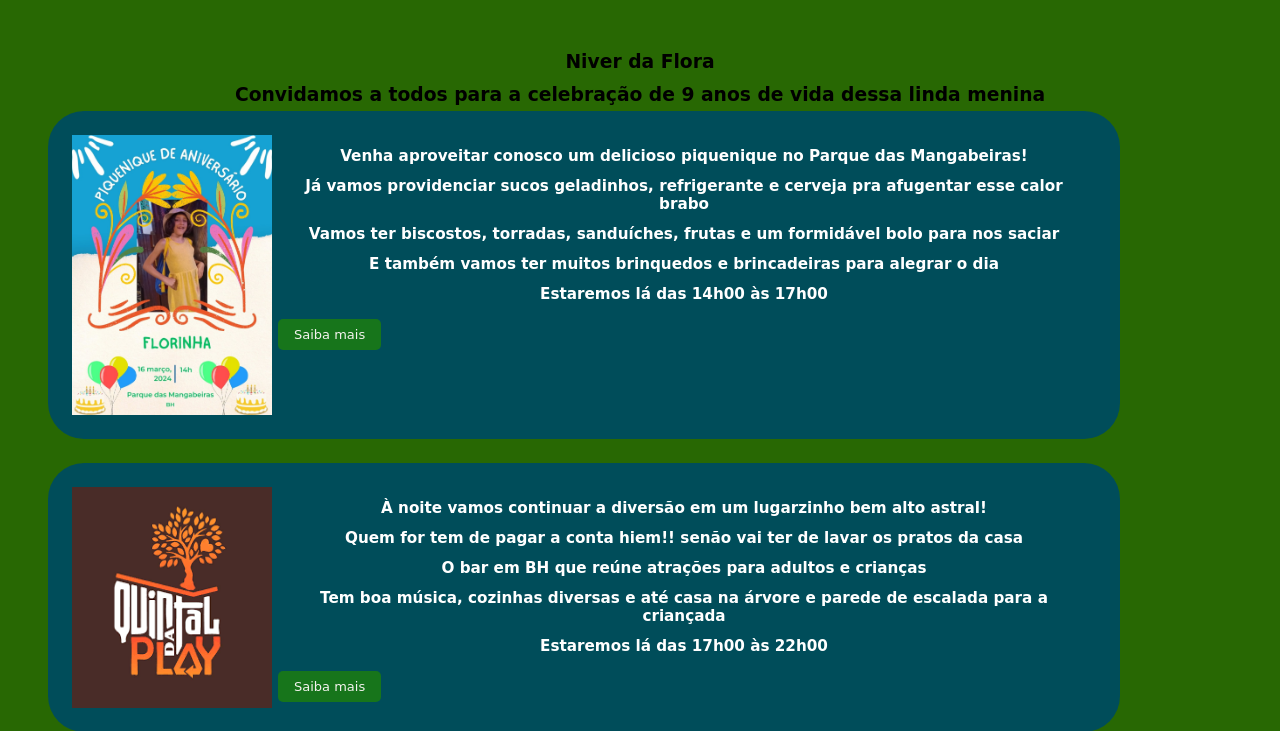
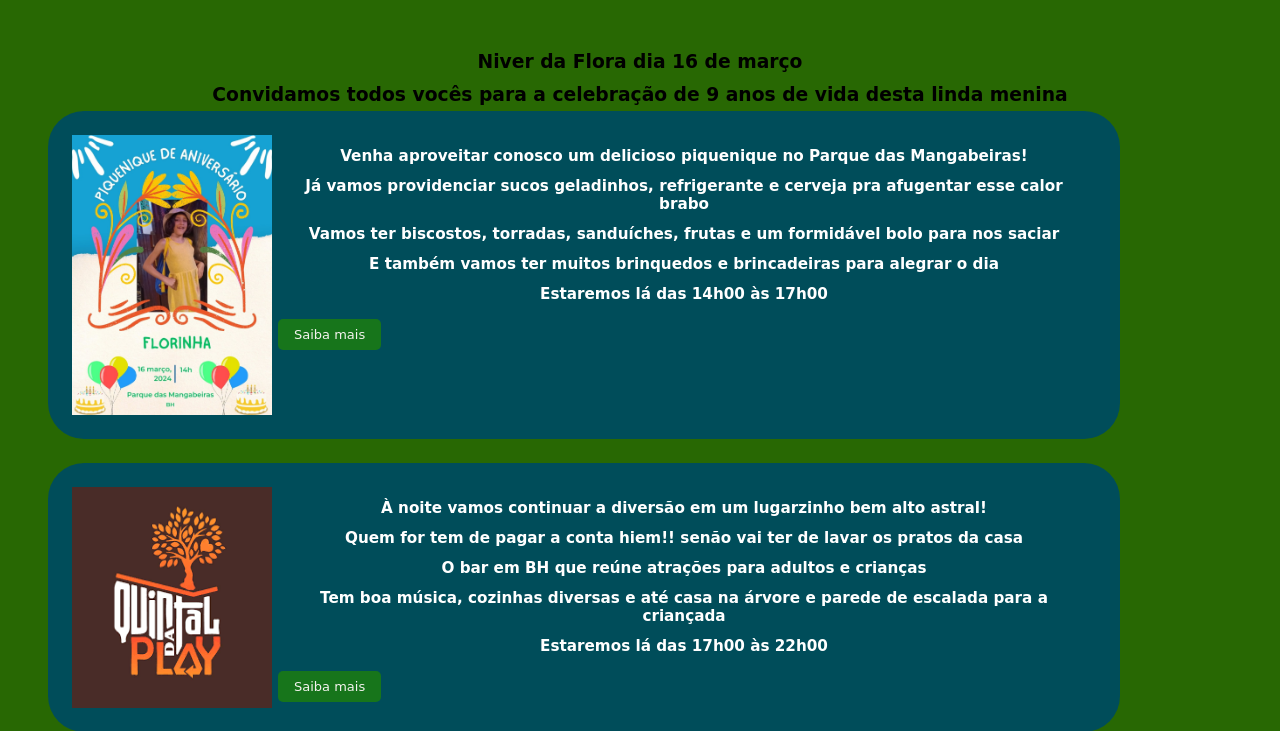
Before and after one commit to victoradmoreira/Niver_Flora, a plain HTML site: page index.html in a window 1280 px wide. Shown: the part 227-958 px from the top of the page. Drawn offline with Linux system fonts and the light colour scheme.

Commit message:
Update index.html

```diff
--- a/index.html
+++ b/index.html
@@ -19,8 +19,8 @@
           </nav>
     </header>
     <main>
-        <h3>Niver da Flora</h3>
-        <h3>Convidamos a todos para a celebração de 9 anos de vida dessa linda menina</h3>
+        <h3>Niver da Flora dia 16 de março</h3>
+        <h3>Convidamos todos vocês para a celebração de 9 anos de vida desta linda menina</h3>
         <div class="flyer">
             <img class="convite" src="./convite_niver_flora.jpg"/>
             <section>
```
